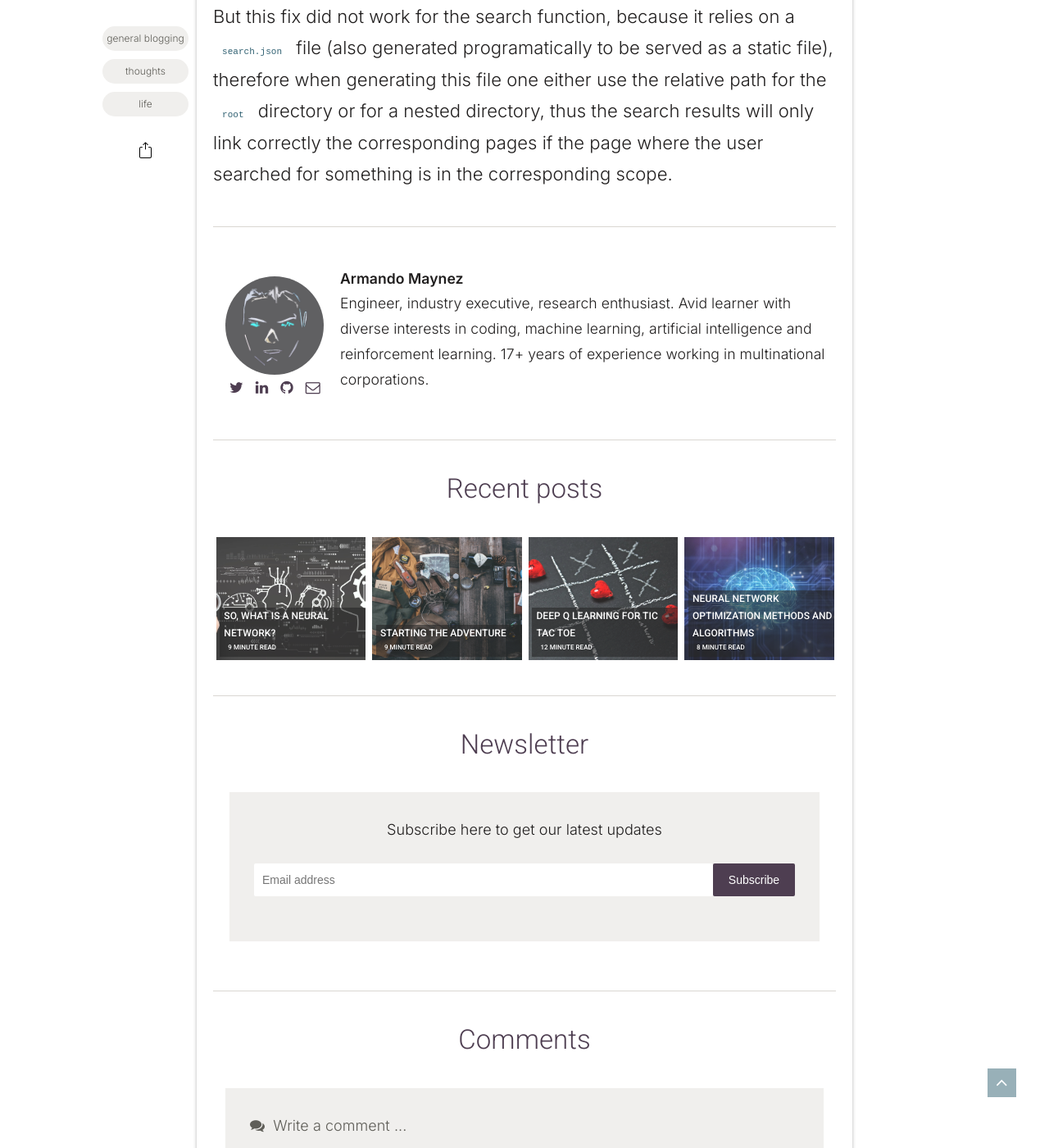
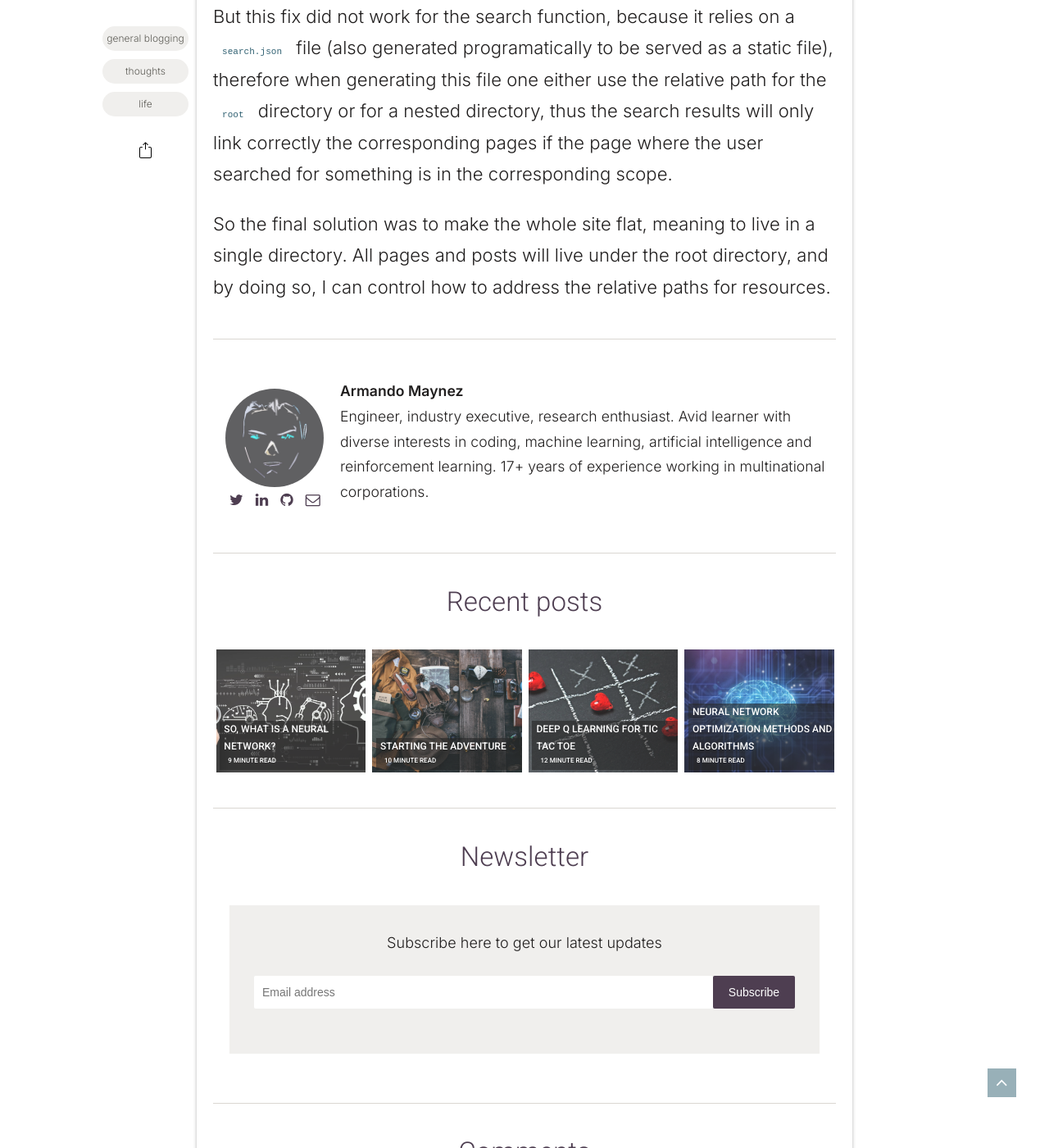
Before and after one commit to the-mvm/the-mvm.github.io, a Jekyll site: the page built from _posts/2021-03-24-starting-the-adventure.md, in a window 1280 px wide and 1400 px high, scrolled down 9858 px. Shown: the whole window at 82% size. Built offline with Jekyll 4.4.1, drawn with Linux system fonts in a browser that asks for light colours; comment, search, counter and statistics services are not loaded; some of the changed text lies outside the part shown.

Commit message:
complemented post 7

```diff
--- a/_posts/2021-03-24-starting-the-adventure.md
+++ b/_posts/2021-03-24-starting-the-adventure.md
@@ -127,3 +127,5 @@ At first I tried a simple (but brute force solution):
 This `jekyll/liquid` code was executed in every page (or include) that needed to reference a resource hosted in the same server.
 
 But this fix did not work for the search function, because it relies on a `search.json` file (also generated programatically to be served as a static file), therefore when generating this file one either use the relative path for the `root` directory or for a nested directory, thus the search results will only link correctly the corresponding pages if the page where the user searched for something is in the corresponding scope.
+
+So the final solution was to make the whole site flat, meaning to live in a single directory. All pages and posts will live under the root directory, and by doing so, I can control how to address the relative paths for resources.
```
